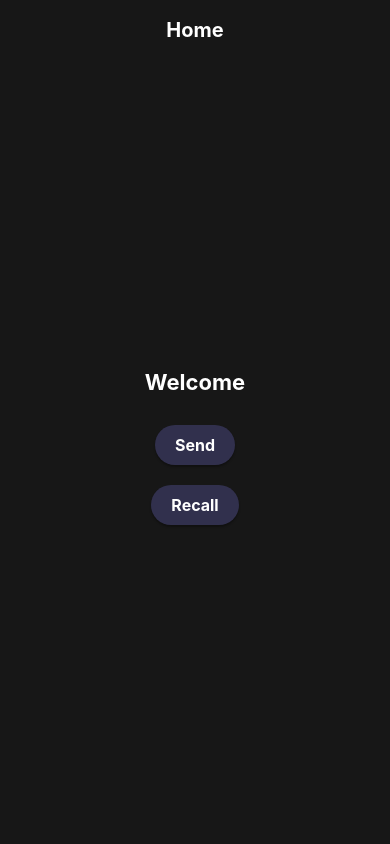
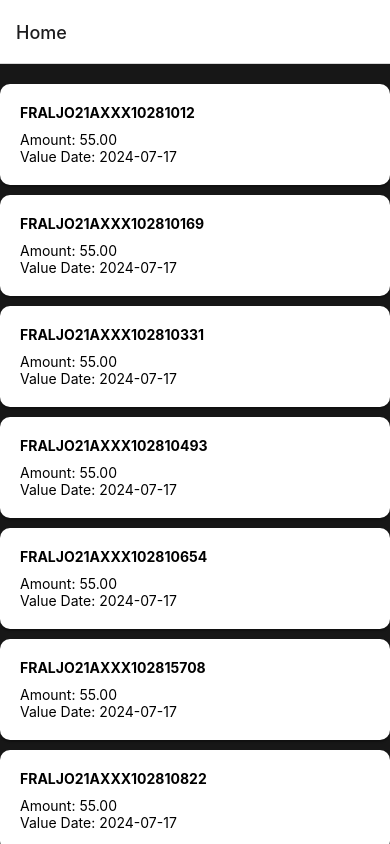
Before and after one commit to mjaber5/jomopay, a React Native app: screen /Home in a window 390 px wide. Built offline with nearby package versions, Linux system fonts and the light colour scheme.

Commit message:
homescreen and transactionscreen with out navegator

```diff
--- a/App.js
+++ b/App.js
@@ -1,19 +1,16 @@
-import { StyleSheet, Text, View } from 'react-native';
-import HomeScreen from './components/HomeScreen';
-import appColor from './util/app_colors';
+import * as React from 'react';
+import { NavigationContainer } from '@react-navigation/native';
+import { createNativeStackNavigator } from '@react-navigation/native-stack';
+import HomeScreen from './components/screens/HomeScreen';
 
+const Stack = createNativeStackNavigator()
 
 export default function App() {
   return (
-    <View style={styles.container}>
-      <HomeScreen/>
-    </View>
+    <NavigationContainer>
+      <Stack.Navigator>
+        <Stack.Screen name='Home' component={HomeScreen}/>
+      </Stack.Navigator>
+    </NavigationContainer>
   );
 }
-
-const styles = StyleSheet.create({
-  container: {
-    flex: 1,
-    backgroundColor:appColor.backgroundColor ,
-  },
-});
--- a/components/HomeScreen.js
+++ /dev/null
@@ -1,73 +0,0 @@
-import { StyleSheet, Text, View, TouchableOpacity, StatusBar } from 'react-native';
-import appColor from '../util/app_colors';
-
-export default function HomeScreen() {
-  return (
-    <View style={styles.container}>
-      <StatusBar barStyle="light-content" hidden/>
-      <View style={styles.appBar}>
-        <Text style={styles.appBarTitle}>Home</Text>
-      </View>
-      <View style={styles.content}>
-        <Text style={styles.text}>Welcome</Text>
-        <TouchableOpacity style={styles.button}>
-          <Text style={styles.buttonText}>Send</Text>
-        </TouchableOpacity>
-        <TouchableOpacity style={[styles.button, styles.buttonSecondary]}>
-          <Text style={styles.buttonText}>Recall</Text>
-        </TouchableOpacity>
-      </View>
-    </View>
-  );
-}
-
-const styles = StyleSheet.create({
-  container: {
-    flex: 1,
-    backgroundColor: appColor.backgroundColor,
-  },
-  appBar: {
-    height: 60,
-    backgroundColor: appColor.primaryColor,
-    justifyContent: 'center',
-    alignItems: 'center',
-    elevation: 4,
-  },
-  appBarTitle: {
-    color: '#fff',
-    fontSize: 20,
-    fontWeight: 'bold',
-  },
-  content: {
-    flex: 1,
-    justifyContent: 'center',
-    alignItems: 'center',
-  },
-  text: {
-    color: appColor.textColor,
-    fontSize: 22,
-    fontWeight: 'bold',
-    marginBottom: 20,
-  },
-  button: {
-    backgroundColor: appColor.secondBackgroundColor,
-    paddingVertical: 10,
-    paddingHorizontal: 20,
-    borderRadius: 25,
-    marginVertical: 10,
-    shadowColor: '#000',
-    shadowOffset: { width: 0, height: 2 },
-    shadowOpacity: 0.3,
-    shadowRadius: 2,
-    elevation: 5,
-  },
-  buttonSecondary: {
-    backgroundColor: appColor.secondBackgroundColor,
-  },
-  buttonText: {
-    color: appColor.textColor,
-    fontSize: 16,
-    fontWeight: 'bold',
-    textAlign: 'center',
-  },
-});
--- /dev/null
+++ b/components/screens/HomeScreen.js
@@ -0,0 +1,65 @@
+import React, { useState, useEffect } from 'react';
+import { StyleSheet, Text, View, TouchableOpacity, SafeAreaView, FlatList } from 'react-native';
+import { useNavigation } from '@react-navigation/native';
+import appColor from '../../util/app_colors'; // Adjust this path as per your project structure
+import jsonData from '../../util/data.json'; // Adjust this path as per your project structure
+
+export default function HomeScreen() {
+  const navigation = useNavigation();
+  const [cardsData, setCardsData] = useState([]);
+
+  useEffect(() => {
+    // Simulate fetching data from JSON file
+    setCardsData(jsonData);
+  }, []);
+
+  const renderCardItem = ({ item }) => (
+    <TouchableOpacity style={styles.card} onPress={() => onPressCard(item)}>
+      <Text style={styles.cardTitle}>{item.MESSAGE_ID}</Text>
+      <Text>Amount: {item.AMOUNT}</Text>
+      <Text>Value Date: {item.VALUE_DATE}</Text>
+    </TouchableOpacity>
+  );
+
+  const onPressCard = (card) => {
+    // Navigate to TransactionData screen with the selected card data
+    navigation.navigate('TransactionData', { transaction: card });
+  };
+
+  return (
+    <SafeAreaView style={styles.container}>
+      <FlatList
+        data={cardsData}
+        renderItem={renderCardItem}
+        keyExtractor={(item) => item.MESSAGE_ID} // Use a unique identifier here
+        contentContainerStyle={styles.cardContainer}
+      />
+    </SafeAreaView>
+  );
+}
+
+const styles = StyleSheet.create({
+  container: {
+    flex: 1,
+    backgroundColor: appColor.backgroundColor,
+    paddingHorizontal: 20,
+  },
+  cardContainer: {
+    paddingVertical: 20,
+  },
+  card: {
+    backgroundColor: '#fff',
+    padding: 20,
+    marginBottom: 10,
+    borderRadius: 10,
+    shadowColor: '#000',
+    shadowOffset: { width: 0, height: 2 },
+    shadowOpacity: 0.3,
+    shadowRadius: 2,
+    elevation: 5,
+  },
+  cardTitle: {
+    fontWeight: 'bold',
+    marginBottom: 10,
+  },
+});
--- /dev/null
+++ b/util/data.json
@@ -0,0 +1,112 @@
+[
+    {
+      "MSG_TYPE": "pacs.008.001.08",
+      "MESSAGE_ID": "FRALJO21AXXX10281012",
+      "TRANS_ID": "FRALJO21AXXX10281012",
+      "AMOUNT": "55.00",
+      "VALUE_DATE": "2024-07-17",
+      "SENDER_BIC": "FRALJO26",
+      "RECEIVER_BIC": "FRALJO21",
+      "CURR_CODE": "JOD",
+      "RESULT_DESCRIPTION": "Success"
+    },
+    {
+      "MSG_TYPE": "pacs.008.001.08",
+      "MESSAGE_ID": "FRALJO21AXXX102810169",
+      "TRANS_ID": "FRALJO21AXXX102810169",
+      "AMOUNT": "55.00",
+      "VALUE_DATE": "2024-07-17",
+      "SENDER_BIC": "FRALJO26",
+      "RECEIVER_BIC": "FRALJO22",
+      "CURR_CODE": "JOD",
+      "RESULT_DESCRIPTION": "Success"
+    },
+    {
+      "MSG_TYPE": "pacs.008.001.08",
+      "MESSAGE_ID": "FRALJO21AXXX102810331",
+      "TRANS_ID": "FRALJO21AXXX102810331",
+      "AMOUNT": "55.00",
+      "VALUE_DATE": "2024-07-17",
+      "SENDER_BIC": "FRALJO26",
+      "RECEIVER_BIC": "FRALJO23",
+      "CURR_CODE": "JOD",
+      "RESULT_DESCRIPTION": "Success"
+    },
+    {
+      "MSG_TYPE": "pacs.008.001.08",
+      "MESSAGE_ID": "FRALJO21AXXX102810493",
+      "TRANS_ID": "FRALJO21AXXX102810493",
+      "AMOUNT": "55.00",
+      "VALUE_DATE": "2024-07-17",
+      "SENDER_BIC": "FRALJO26",
+      "RECEIVER_BIC": "FRALJO24",
+      "CURR_CODE": "JOD",
+      "RESULT_DESCRIPTION": "Success"
+    },
+    {
+      "MSG_TYPE": "pacs.008.001.08",
+      "MESSAGE_ID": "FRALJO21AXXX102810654",
+      "TRANS_ID": "FRALJO21AXXX102810654",
+      "AMOUNT": "55.00",
+      "VALUE_DATE": "2024-07-17",
+      "SENDER_BIC": "FRALJO26",
+      "RECEIVER_BIC": "FRALJO25",
+      "CURR_CODE": "JOD",
+      "RESULT_DESCRIPTION": "Success"
+    },
+    {
+      "MSG_TYPE": "pacs.008.001.08",
+      "MESSAGE_ID": "FRALJO21AXXX102815708",
+      "TRANS_ID": "FRALJO21AXXX102815708",
+      "AMOUNT": "55.00",
+      "VALUE_DATE": "2024-07-17",
+      "SENDER_BIC": "FRALJO26",
+      "RECEIVER_BIC": "FRALJO37",
+      "CURR_CODE": "JOD",
+      "RESULT_DESCRIPTION": "Success"
+    },
+    {
+      "MSG_TYPE": "pacs.008.001.08",
+      "MESSAGE_ID": "FRALJO21AXXX102810822",
+      "TRANS_ID": "FRALJO21AXXX102810822",
+      "AMOUNT": "55.00",
+      "VALUE_DATE": "2024-07-17",
+      "SENDER_BIC": "FRALJO26",
+      "RECEIVER_BIC": "FRALJO26",
+      "CURR_CODE": "JOD",
+      "RESULT_DESCRIPTION": "Success"
+    },
+    {
+      "MSG_TYPE": "pacs.008.001.08",
+      "MESSAGE_ID": "FRALJO21AXXX102810982",
+      "TRANS_ID": "FRALJO21AXXX102810982",
+      "AMOUNT": "55.00",
+      "VALUE_DATE": "2024-07-17",
+      "SENDER_BIC": "FRALJO26",
+      "RECEIVER_BIC": "FRALJO27",
+      "CURR_CODE": "JOD",
+      "RESULT_DESCRIPTION": "Success"
+    },
+    {
+      "MSG_TYPE": "pacs.008.001.08",
+      "MESSAGE_ID": "FRALJO21AXXX102811139",
+      "TRANS_ID": "FRALJO21AXXX102811139",
+      "AMOUNT": "55.00",
+      "VALUE_DATE": "2024-07-17",
+      "SENDER_BIC": "FRALJO26",
+      "RECEIVER_BIC": "FRALJO28",
+      "CURR_CODE": "JOD",
+      "RESULT_DESCRIPTION": "Success"
+    },
+    {
+      "MSG_TYPE": "pacs.008.001.08",
+      "MESSAGE_ID": "FRALJO21AXXX102811300",
+      "TRANS_ID": "FRALJO21AXXX102811300",
+      "AMOUNT": "55.00",
+      "VALUE_DATE": "2024-07-17",
+      "SENDER_BIC": "FRALJO26",
+      "RECEIVER_BIC": "FRALJO29",
+      "CURR_CODE": "JOD",
+      "RESULT_DESCRIPTION": "Success"
+    }
+  ]
```
Also changed, not shown: components/TransactionData.js (added, +67 -0 lines), package.json (+7 -2 lines), 1 other file (tests, documents, lock files or other folders).
